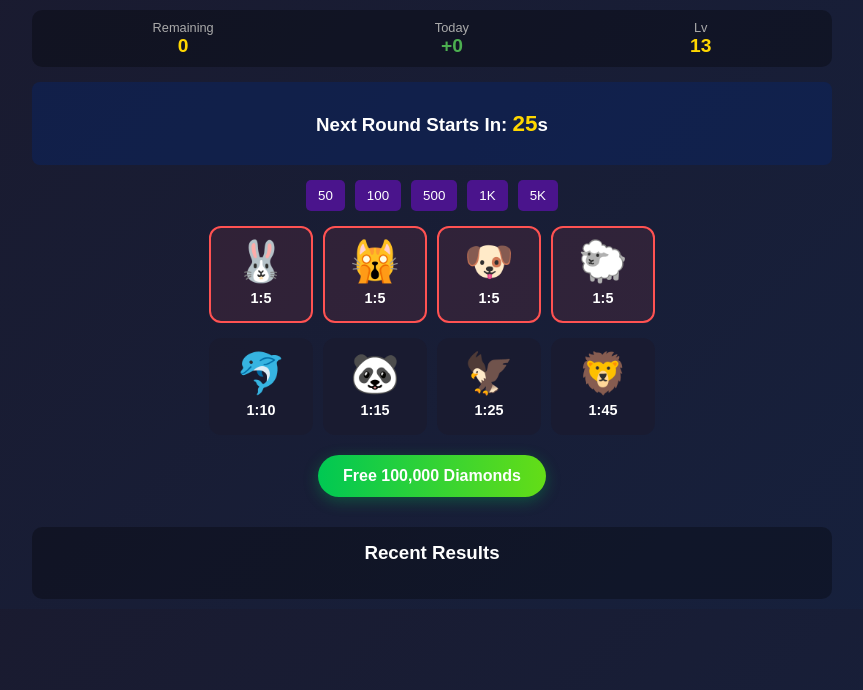
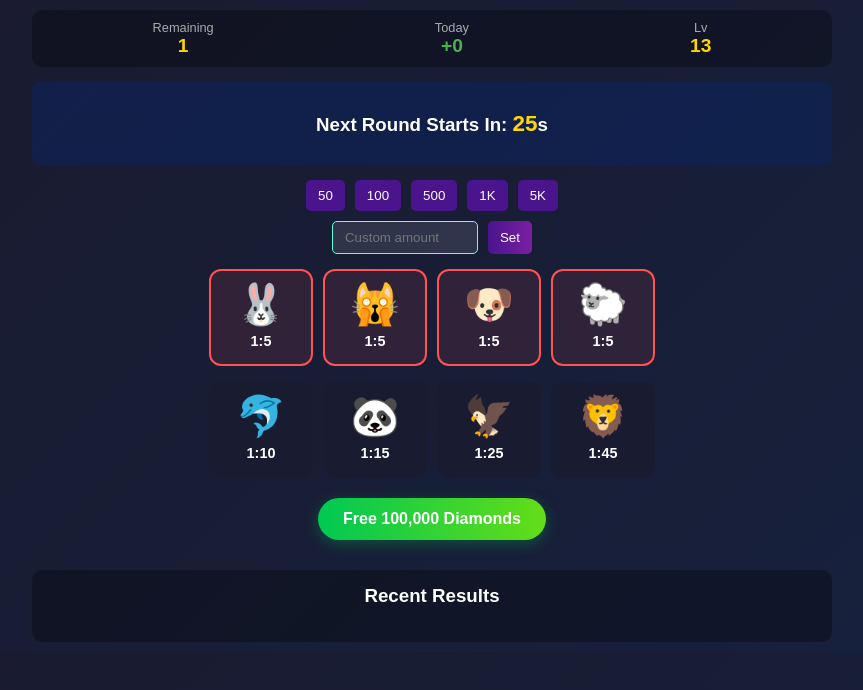
Before and after one commit to arpit730-dev/Ola-party-diamond-hunt, a plain HTML site: page index.html in a window 1280 px wide. Shown: the whole page, without its empty margins (208-1071 px from the left). Drawn offline with Linux system fonts and the light colour scheme; some packages are replaced by stand-ins of ours; a script that the page names is missing.

Commit message:
Update index.html

```diff
--- a/index.html
+++ b/index.html
@@ -120,10 +120,16 @@
         }
 
         /* Bet Amount Selector */
-        .amount-selector {
+        .bet-options {
+            display: flex;
+            flex-direction: column;
+            gap: 10px;
+            margin-bottom: 15px;
+        }
+
+        .quick-bet-buttons {
             display: flex;
             gap: 10px;
-            margin-bottom: 15px;
             flex-wrap: wrap;
             justify-content: center;
         }
@@ -147,6 +153,30 @@
             background: #FFD700;
             color: #1A1A2E;
             font-weight: bold;
+        }
+
+        .custom-bet {
+            display: flex;
+            gap: 10px;
+            justify-content: center;
+        }
+
+        #custom-bet-input {
+            background: rgba(255,255,255,0.1);
+            border: 1px solid #64FFDA;
+            color: white;
+            padding: 8px 12px;
+            border-radius: 5px;
+            width: 120px;
+        }
+
+        #set-custom-bet {
+            background: linear-gradient(to right, #4A148C, #7B1FA2);
+            color: white;
+            border: none;
+            padding: 8px 12px;
+            border-radius: 5px;
+            cursor: pointer;
         }
 
         /* Free Recharge */
@@ -248,7 +278,7 @@
         <div class="user-stats">
             <div class="stat-box">
                 <span class="stat-label">Remaining</span>
-                <span class="stat-value" id="remaining-diamonds">0</span>
+                <span class="stat-value" id="remaining-diamonds">1</span>
             </div>
             <div class="stat-box">
                 <span class="stat-label">Today</span>
@@ -266,12 +296,19 @@
         </div>
 
         <!-- Bet Amount Selector -->
-        <div class="amount-selector" id="amount-selector">
+        <div class="bet-options">
+            <div class="quick-bet-buttons">
                 <button class="amount-option" data-amount="50">50</button>
                 <button class="amount-option" data-amount="100">100</button>
                 <button class="amount-option" data-amount="500">500</button>
                 <button class="amount-option" data-amount="1000">1K</button>
                 <button class="amount-option" data-amount="5000">5K</button>
+            </div>
+
+            <div class="custom-bet">
+                <input type="number" id="custom-bet-input" placeholder="Custom amount">
+                <button id="set-custom-bet">Set</button>
+            </div>
         </div>
 
         <!-- Animal Selection Grid -->
@@ -311,7 +348,7 @@
             timeRemaining: 30,
             isBettingOpen: true,
             selectedAnimals: [],
-            userDiamonds: 0, // Start with 1 to force first recharge
+            userDiamonds: 1, // Start with 1 to force first recharge
             todayChange: 0,
             currentBets: [],
             history: [],
@@ -340,7 +377,7 @@
         const remainingDiamondsElement = document.getElementById('remaining-diamonds');
         const todayChangeElement = document.getElementById('today-change');
         const historyItemsContainer = document.getElementById('history-items');
-        const amountSelector = document.getElementById('amount-selector');
+        const customBetInput = document.getElementById('custom-bet-input');
 
         // Initialize Game
         function initGame() {
@@ -350,14 +387,31 @@
 
             // Event Listeners
             document.getElementById('free-rc-btn').addEventListener('click', handleFreeRecharge);
+            document.getElementById('set-custom-bet').addEventListener('click', setCustomBet);
 
             // Amount selection buttons
             document.querySelectorAll('.amount-option').forEach(btn => {
                 btn.addEventListener('click', function() {
-                    gameState.selectedAmount = parseInt(this.dataset.amount);
-                    updateAmountSelection();
+                    selectAmount(parseInt(this.dataset.amount));
                 });
             });
+        }
+
+        // Set custom bet amount
+        function setCustomBet() {
+            const amount = parseInt(customBetInput.value);
+            if (isNaN(amount) || amount <= 0) {
+                Swal.fire('Error', 'Please enter a valid bet amount', 'error');
+                return;
+            }
+            selectAmount(amount);
+        }
+
+        // Select bet amount
+        function selectAmount(amount) {
+            gameState.selectedAmount = amount;
+            updateAmountSelection();
+            Swal.fire('Success', `Bet amount set to ${amount}`, 'success');
         }
 
         // Update amount selection UI
@@ -369,6 +423,9 @@
                     btn.classList.remove('selected');
                 }
             });
+
+            // Also update custom input field
+            customBetInput.value = gameState.selectedAmount > 0 ? gameState.selectedAmount : '';
         }
 
         // Render Animal Cards
@@ -397,7 +454,7 @@
             });
         }
 
-        // Place Bet
+        // Place Bet (Modified to accumulate bets)
         function placeBet(animalName) {
             if (!gameState.isBettingOpen) {
                 Swal.fire('Error', 'Betting is closed for this round', 'error');
@@ -414,14 +471,19 @@
                 return;
             }
 
-            // Remove any existing bet on this animal
-            gameState.currentBets = gameState.currentBets.filter(bet => bet.animal !== animalName);
+            // Check if bet already exists for this animal
+            const existingBetIndex = gameState.currentBets.findIndex(bet => bet.animal === animalName);
 
+            if (existingBetIndex >= 0) {
+                // Add to existing bet
+                gameState.currentBets[existingBetIndex].amount += gameState.selectedAmount;
+            } else {
                 // Add new bet
                 gameState.currentBets.push({
                     animal: animalName,
                     amount: gameState.selectedAmount
                 });
+            }
 
             // Deduct bet amount
             gameState.userDiamonds -= gameState.selectedAmount;
```
Lines whose indentation alone changed are shown as unchanged.
